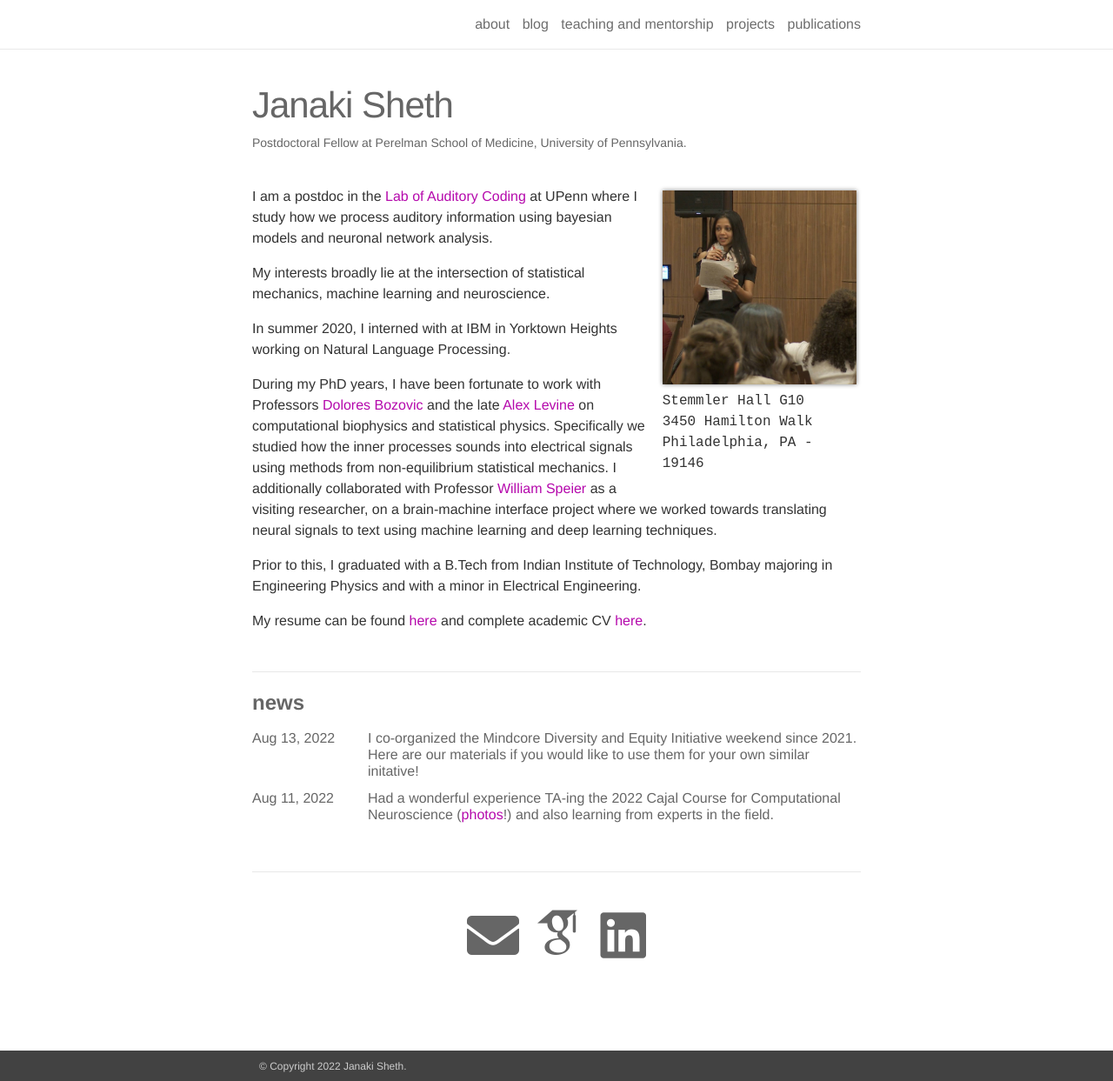
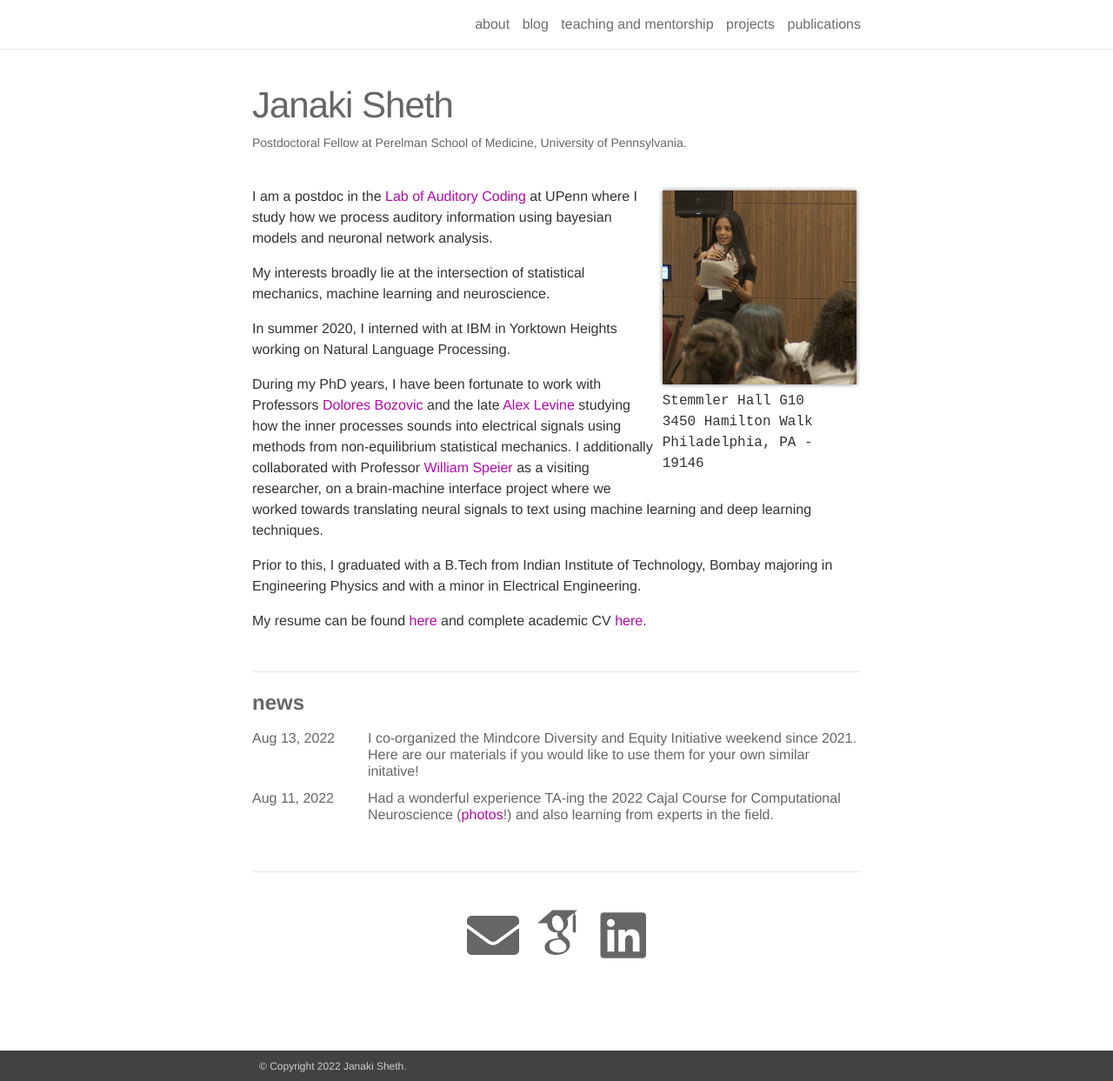
Before and after one commit to JanakiSheth/JanakiSheth.github.io, a Jekyll site: the page built from _pages/about.md, in a window 1280 px wide and 1243 px high. Shown: the whole window at 87% size. Built offline with Jekyll 4.4.1, drawn with Linux system fonts in a browser that asks for light colours; nearby versions of some CDN libraries; some web fonts are replaced.

Commit message:
minor changes to about

```diff
--- a/_pages/about.md
+++ b/_pages/about.md
@@ -23,7 +23,7 @@ My interests broadly lie at the intersection of statistical mechanics, machine l
 
 In summer 2020, I interned with at IBM in Yorktown Heights working on Natural Language Processing.
 
-During my PhD years, I have been fortunate to work with Professors [Dolores Bozovic](http://www.pa.ucla.edu/directory/dolores-bozovic) and the late [Alex Levine](http://alevine.chem.ucla.edu/) on computational biophysics and statistical physics. Specifically we studied how the inner processes sounds into electrical signals using methods from non-equilibrium statistical mechanics. I additionally collaborated with Professor [William Speier](https://mii.ucla.edu/people/wspeier/) as a visiting researcher, on a brain-machine interface project where we worked towards translating neural signals to text using machine learning and deep learning techniques.
+During my PhD years, I have been fortunate to work with Professors [Dolores Bozovic](http://www.pa.ucla.edu/directory/dolores-bozovic) and the late [Alex Levine](http://alevine.chem.ucla.edu/) studying how the inner processes sounds into electrical signals using methods from non-equilibrium statistical mechanics. I additionally collaborated with Professor [William Speier](https://mii.ucla.edu/people/wspeier/) as a visiting researcher, on a brain-machine interface project where we worked towards translating neural signals to text using machine learning and deep learning techniques.
 
 Prior to this, I graduated with a B.Tech from Indian Institute of Technology, Bombay majoring in Engineering Physics and with a minor in Electrical Engineering.
 
```
Also changed, not shown: _pages/cv.md (+1 -1 lines).
